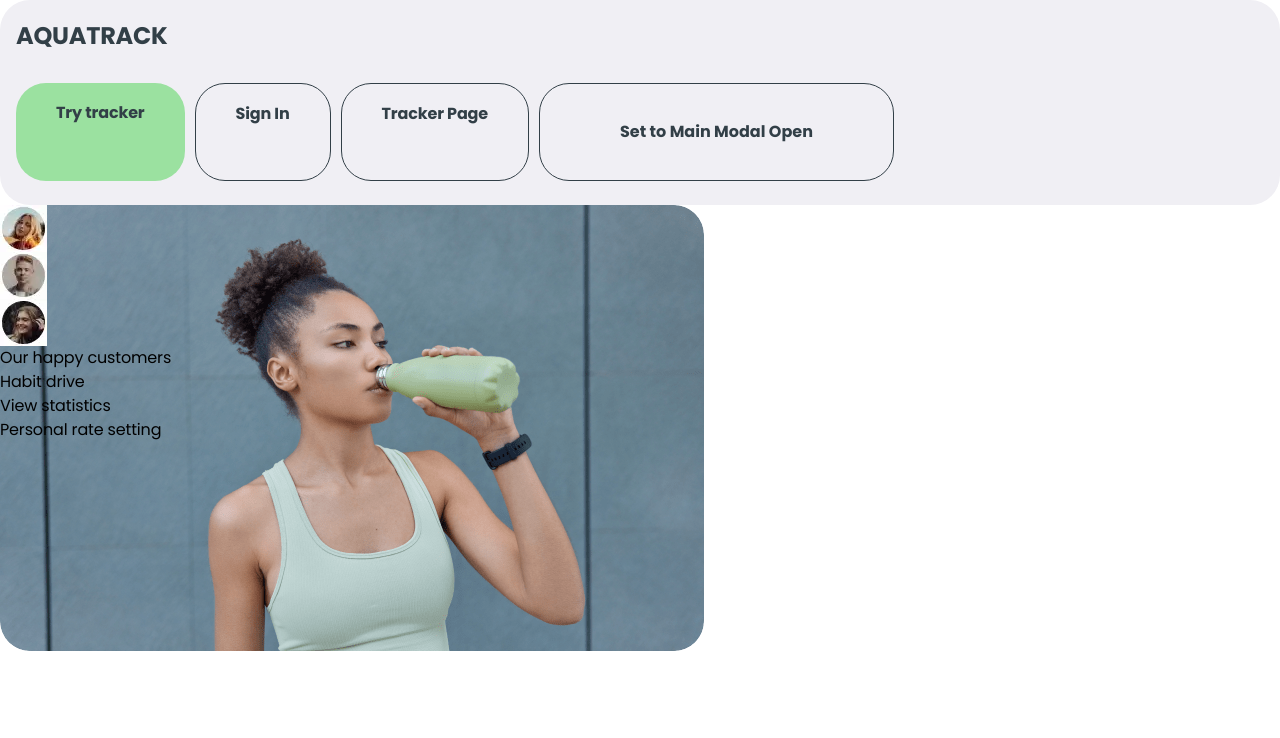
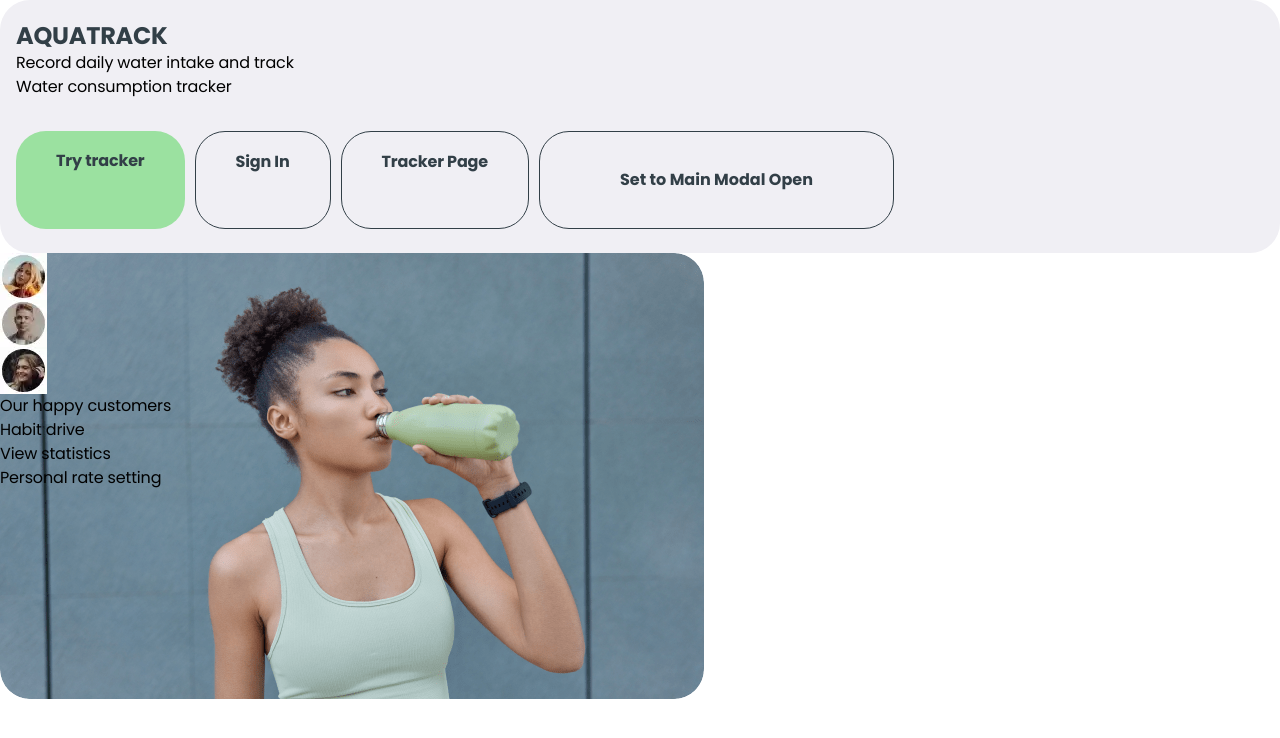
Before and after one commit to IIIMaroIII/AquaBalance-frontend, a React (Vite) app: page / in a window 1280 px wide. Shown: the top 738 px of the page. Built offline with nearby package versions, Linux system fonts and the light colour scheme; no server answers.

Commit message:
Added title, subtitle for WelcomeSection

```diff
--- a/src/components/WelcomeSection/WelcomeSection.jsx
+++ b/src/components/WelcomeSection/WelcomeSection.jsx
@@ -17,6 +17,9 @@ const WelcomeSection = () => {
 
     <Container type="section" addClass={css.container}>
       <Logo />
+      <div>
+        <p>Record daily water intake and track</p>
+        <h1>Water consumption tracker</h1>
         <ul className={css.list}>
           <li className={clsx(css.item, css.signUpItem)}>
             <CustomNavLink
@@ -59,6 +62,7 @@ const WelcomeSection = () => {
             </Button>
           </li>
         </ul>
+      </div>
     </Container>
   );
 };
```
Lines whose indentation alone changed are shown as unchanged.
